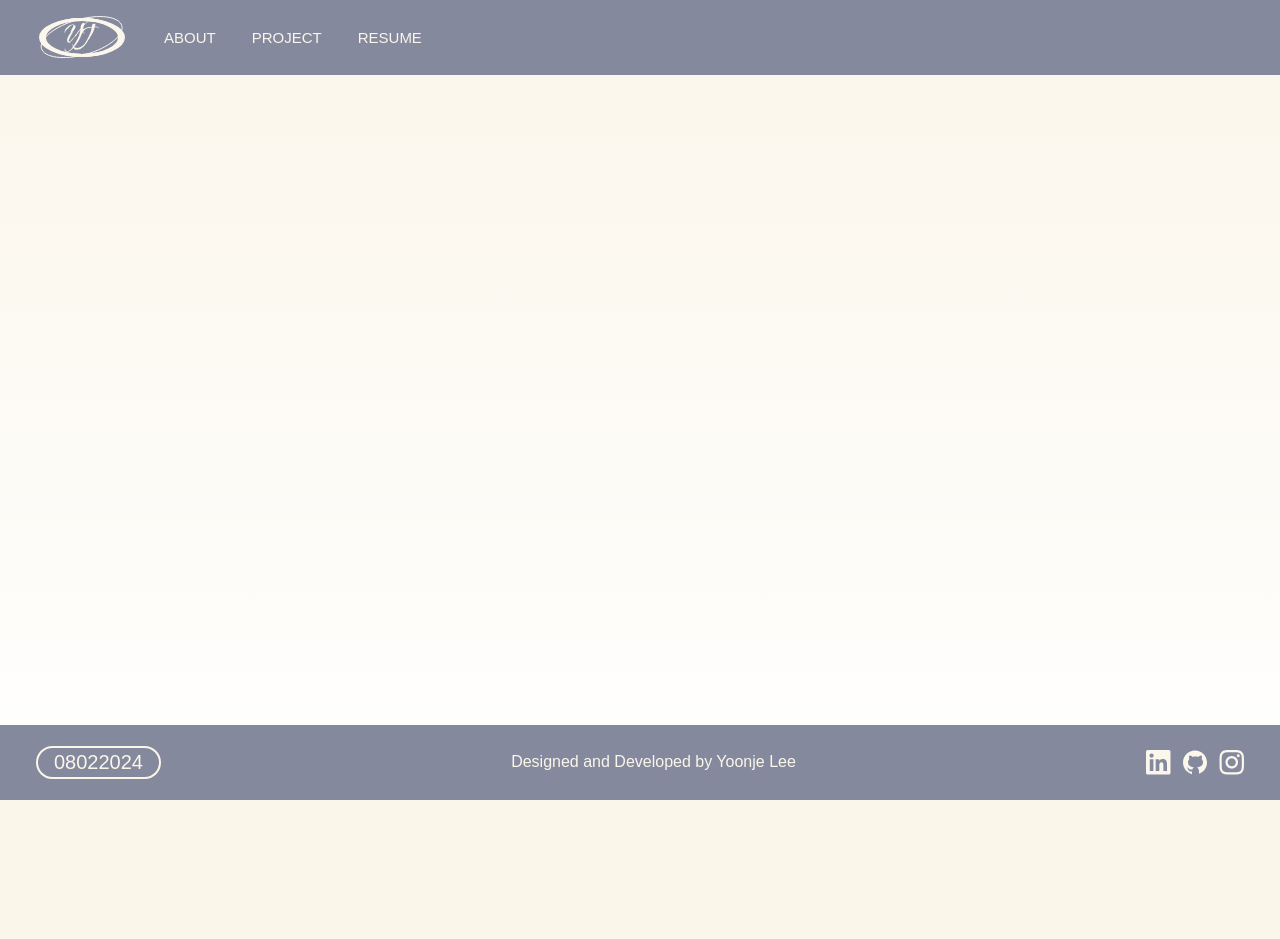
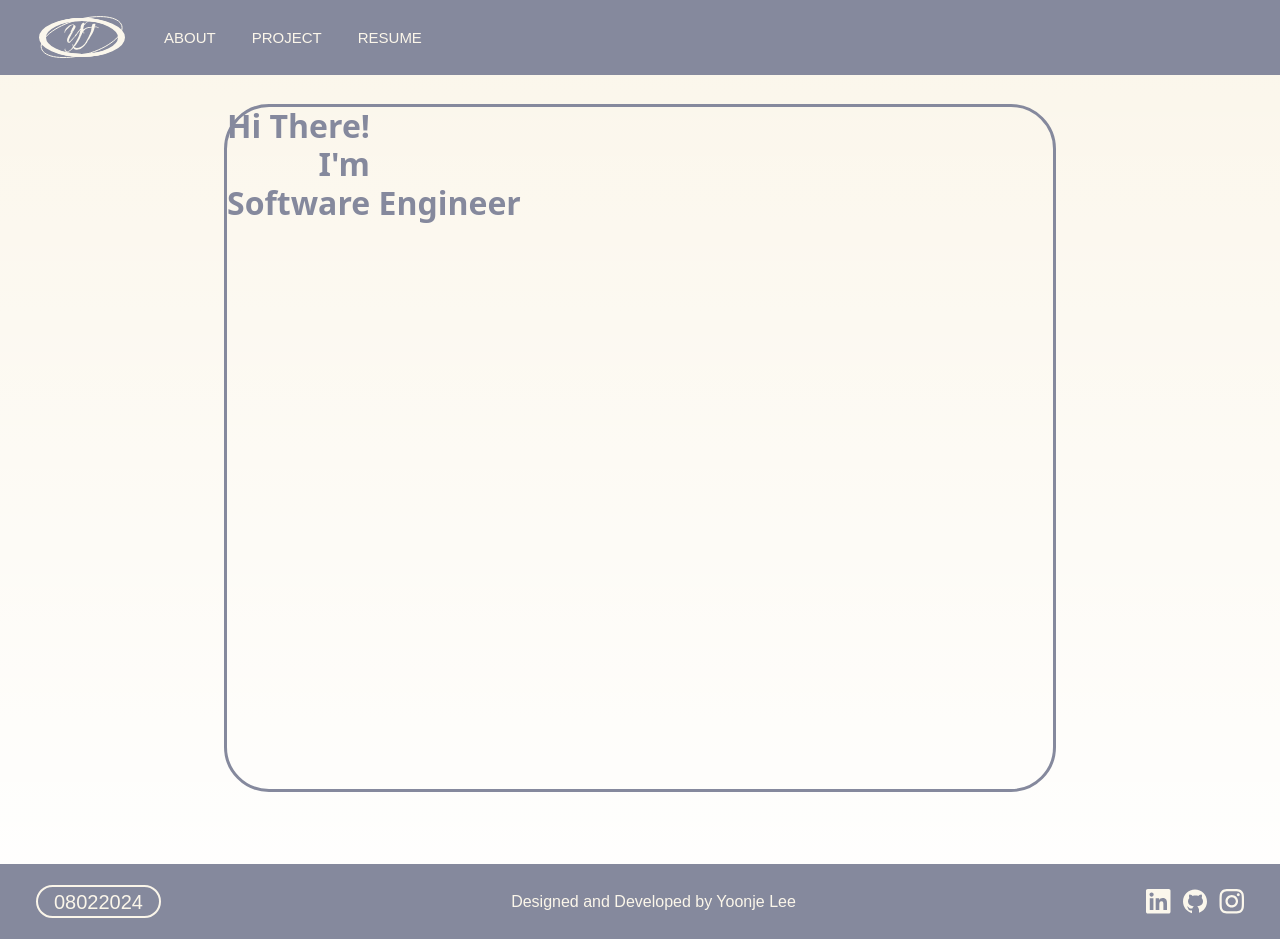
Before and after one commit to yoonlee201/Yoonjedotcom, a Next.js app: page / in a window 1280 px wide. Before the commit the page ends 800 px from the top, so only its background shows below. Built offline with nearby package versions, Linux system fonts and the light colour scheme.

Commit message:
base setup

```diff
--- a/package.json
+++ b/package.json
@@ -9,6 +9,7 @@
     "lint": "next lint"
   },
   "dependencies": {
+    "@fontsource/krona-one": "^5.0.13",
     "@openfonts/krub_all": "^1.44.3",
     "class-variance-authority": "^0.7.0",
     "next": "14.2.4",
--- a/src/app/_components/Footer.tsx
+++ b/src/app/_components/Footer.tsx
@@ -5,32 +5,34 @@ import LinkedIn from '~/public/linkedin.svg'
 import Github from '~/public/github.svg'
 import Instagram from '~/public/instagram.svg'
 
-export const Footer = () => {
+const Footer = () => {
     return (
-        <footer className="fixed left-0 bottom-0 z-50 w-full bg-blue font-krona-one">
-            <div className="flex w-full items-center justify-between gap-9 min-h-[3.75rem] lg:min-h-[4.7rem] md:min-h-[4.3rem] text-beige bg-blue">
-                <h2 className='ml-9 border-beige border-md rounded-full px-[1rem] py-[0.15rem] text-h2'>
+        <footer className="w-full bg-blue font-krona-one mt-auto z-50 ">
+            <div className="flex w-full items-center justify-between gap-9
+                                min-h-[3.75rem] lg:min-h-[4.7rem] md:min-h-[4.3rem5 text-beige bg-blue px-9">
+                <h2 className='border-beige border-md rounded-full px-[1rem] py-[0.15rem] text-h2'>
                     08022024
                 </h2>
-                <p className='text-krub text-p '>
+                <p className='text-krub text-p hidden sm:block'>
                     Designed and Developed by Yoonje Lee
                 </p>
-                <div className='flex gap-3 mr-9'>
+                <div className='flex gap-3'>
                     <Image
-                        className='h-icon-social fill-beige'
+                        className='h-icon-social'
                         src={LinkedIn}
-                        alt="LinkedIn"/>
+                        alt="LinkedIn" />
                     <Image
                         className='h-icon-social'
                         src={Github}
                         alt="Github" />
                     <Image
-                        className='h-icon-social fill-beige'
+                        className='h-icon-social'
                         src={Instagram}
                         alt="Instagram" />
-
                 </div>
             </div>
         </footer>
     );
 };
+
+export default Footer;
--- a/src/app/_components/NavBar.tsx
+++ b/src/app/_components/NavBar.tsx
@@ -3,13 +3,13 @@ import React, { AnchorHTMLAttributes } from 'react';
 import Link from "next/link";
 import Logo from "@/app/_components/Logo";
 
-export const NavBar = () => {
+const NavBar = () => {
     return (
         <nav className="fixed left-0 top-0 z-50 w-full bg-blue font-krona-one ">
             <div className="flex w-full items-center gap-9 min-h-[3.75rem] lg:min-h-[4.7rem] md:min-h-[4.3rem] text-beige bg-blue">
                 <div className='ml-9'>
-                    <Link title="Yoonje Lee" href={'/'}> </Link>
-                    <Logo />
+                    <Link title="Yoonje Lee" href={'/'}>
+                    <Logo /></Link>
                 </div>
                 <NavButton href='/about'>ABOUT</NavButton>
                 <NavButton href='/project'>PROJECT</NavButton>
@@ -18,6 +18,8 @@ export const NavBar = () => {
         </nav>
     );
 };
+
+export default NavBar;
 
 type NavButtonProps = {
     children: React.ReactNode,
--- a/src/app/about/page.tsx
+++ b/src/app/about/page.tsx
@@ -1,2 +1,40 @@
-// Add the following line at the beginning or end of the file
-export { };
+
+export const route = '/about';
+
+const About = () => {
+  return (
+    <main className="lg:mb-0 mb-[0rem]">
+        <section className="w-full h-full flex justify-center lg:pt-root-top pt-root-top-md pb-0 lg:pb-[3.5rem] overflow-y-auto">
+            <div className="m-4 min-w-[90vw] lg:min-w-[65vw] lg:max-h-[calc(100vh-18rem)] lg:min-h-[43rem] min-h-[47rem] ">
+                <h1 className="text-h1 text-blue text-krona-one pt-[6rem] pl-[1rem]">About Me</h1>
+                <div className="max-w-[27rem] pt-4">
+                    <AboutCell />
+                </div>
+            </div>
+        </section>
+    </main>
+  );
+}
+
+export default About;
+
+const AboutCell = () => {
+    const introduction = [
+        { h3: 'Name',  p: 'Yoonje Lee'},
+        { h3: 'Age',  p: '21'},
+        { h3: 'College',  p: 'Virginia Tech'},
+        { h3: 'Major',  p: 'BS in Computer Science'},
+        { h3: 'Hometown',  p: 'Seoul Korea'},
+    ]
+    return (
+        <>
+            {introduction.map(({h3, p}, i) => (
+                <div key={i} className="flex h-[4rem] items-center justify-start pl-[1.75rem] text-blue gap-2 border-b-md border-blue">
+                    <h3 className="text-h3">{h3}:</h3>
+                    <p className="text-p">{p}</p>
+                </div>
+            ))
+            }
+        </>
+    )
+}
--- a/src/app/layout.tsx
+++ b/src/app/layout.tsx
@@ -1,12 +1,13 @@
 import type { Metadata } from "next";
 import "./globals.css";
-import { NavBar } from "@/app/_components/NavBar";
-import { Footer } from "./_components/Footer";
+import NavBar from "@/app/_components/NavBar";
+import Footer from "./_components/Footer";
 
 export const metadata: Metadata = {
   title: "Create Next App",
   description: "Generated by create next app",
 };
+
 
 export default function RootLayout({
   children,
@@ -14,10 +15,12 @@ export default function RootLayout({
   children: React.ReactNode;
 }>) {
   return (
-    <html lang="en">
-      <body className="bg-beige">
+    <html lang="en" className="bg-beige">
+      <body className="flex flex-col min-h-screen bg-beige">
         <NavBar />
-        {children}
+        <div className="flex-grow">
+          {children}
+        </div>
         <Footer />
       </body>
     </html>
--- a/src/app/page.tsx
+++ b/src/app/page.tsx
@@ -1,7 +1,20 @@
 
-export default function Page() {
+export const route = '/';
+
+const Page = () => {
   return (
-    <main className="flex min-h-screen flex-col items-center justify-between p-24">
+    <main className="lg:mb-0 mb-[0rem]">
+      <section className="w-full h-full flex justify-center lg:pt-root-top pt-root-top-md pb-0 lg:pb-[3.5rem] overflow-y-auto">
+        <div className="border-lg border-blue rounded-xl m-4
+                      min-w-[90vw] lg:min-w-[65vw] lg:max-h-[calc(100vh-18rem)] lg:min-h-[43rem] min-h-[47rem] ">
+				  <header className="text-h1 text-blue text-krona-one">
+					  <h1 className="flex text-end">Hi There!<br/>I'm</h1>
+					  <h1 >Software Engineer</h1>
+				</header>
+        </div>
+      </section>
     </main>
   );
 }
+
+export default Page
--- a/tailwind.config.ts
+++ b/tailwind.config.ts
@@ -37,6 +37,13 @@ const config = {
         ],
         h2: [
           "1.25rem",
+          {
+            lineHeight: "1.2",
+            fontWeight: 500,
+          },
+        ],
+        h3: [
+          "1rem",
           {
             lineHeight: "1.2",
             fontWeight: 500,
@@ -84,6 +91,7 @@ const config = {
         ],
       },
       borderRadius: {
+        xl: "2.8125rem",
         lg: ".5rem",
         md: "calc(.5rem - 2px)",
         sm: "calc(.5rem - 4px)",
@@ -91,12 +99,14 @@ const config = {
       borderWidth: {
         sm: "1px",
         md: "2px",
-        lg: "4px",
+        lg: "3px",
+        xl: "4px",
       },
       padding: {
-        "root-top": "5rem",
-        "root-top-md": "4rem",
-        "root-top-sm": "5rem",
+        "root-top": "5.5rem",
+        "root-top-lg": "4.7rem",
+        "root-top-md": "4.3rem",
+        "root-top-sm": "3.75rem",
         "root-inline": "5rem",
         "root-inline-sm": "2.5rem",
         "section-block": "4rem",
```
Also changed, not shown: prettier.config.cjs (added, +26 -0 lines), public/imageFrame.svg (added), 1 other file (tests, documents, lock files or other folders).
